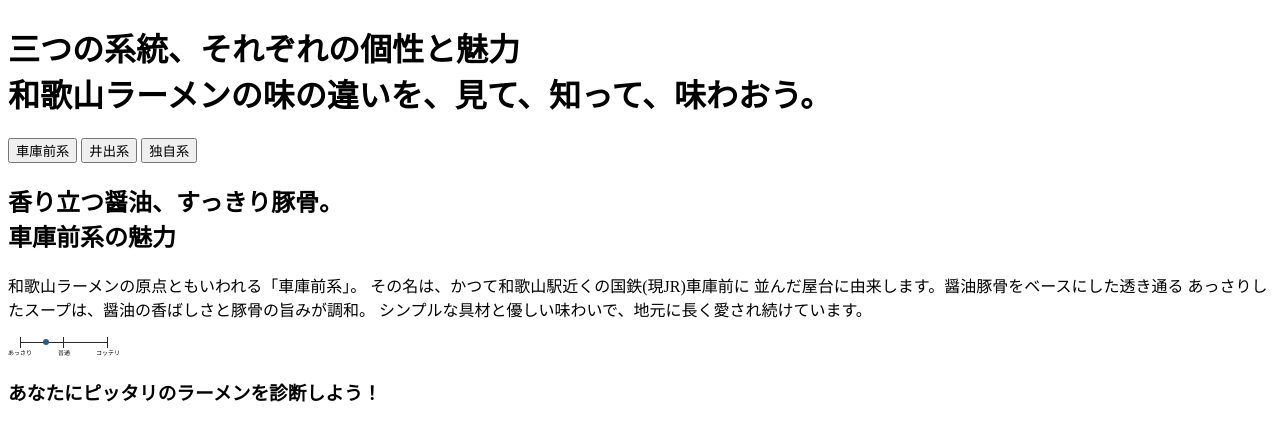
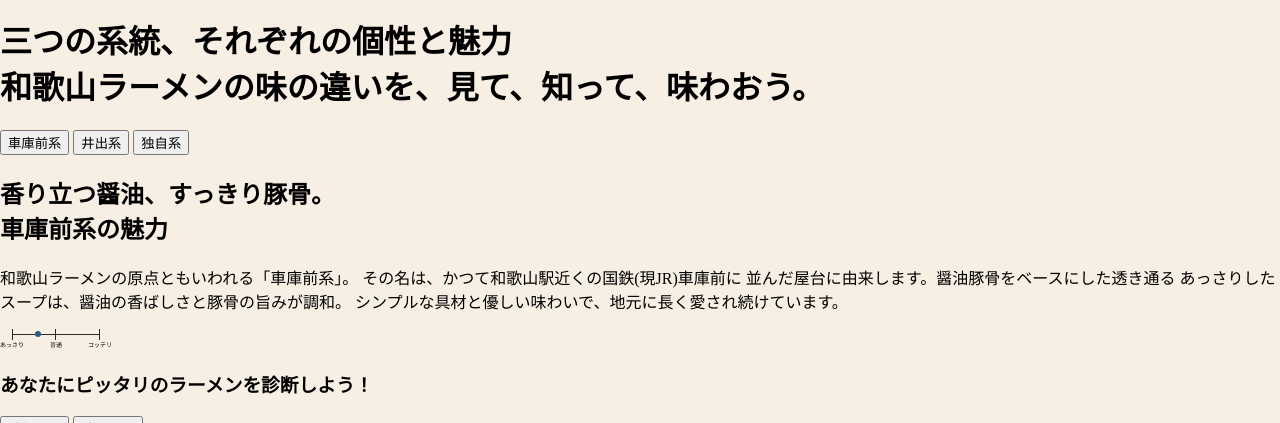
Before and after one commit to ehina24/mentabi, a PHP site: page / in a window 1280 px wide. Shown: the part 614-1037 px from the top of the page. Run offline with PHP 8.4, Linux system fonts and the light colour scheme; data comes from the database, SQL or seed files in the repository.

Commit message:
create　cssファイル作成

```diff
--- /dev/null
+++ b/css/index.css
@@ -0,0 +1,6 @@
+body{
+    width: 100%;
+    margin: 0;
+    padding: 0;
+    background-color: #F7EFE3;
+}
--- a/index.php
+++ b/index.php
@@ -21,6 +21,7 @@ while($row =$stmt -> fetch(PDO::FETCH_ASSOC)){
 <head>
     <meta charset="UTF-8">
     <meta name="viewport" content="width=device-width, initial-scale=1.0">
+    <link rel="stylesheet" href="/css/index.css">
     <title>めんたび</title>
 </head>
 <body>
```
